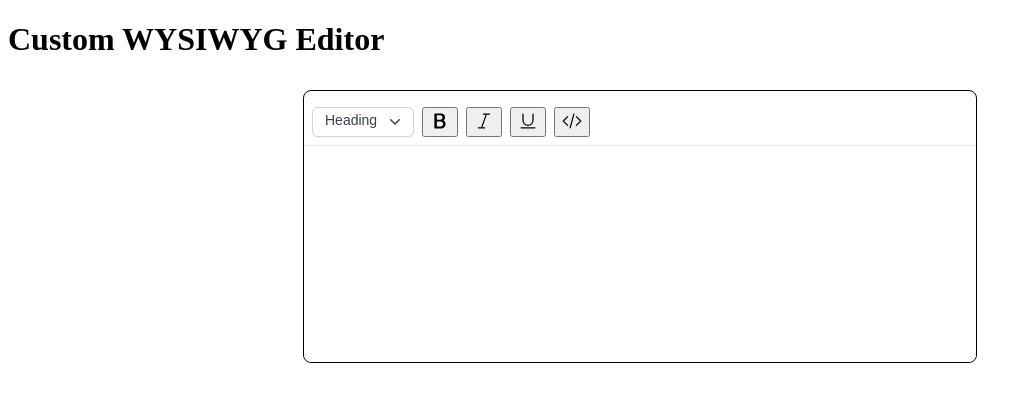
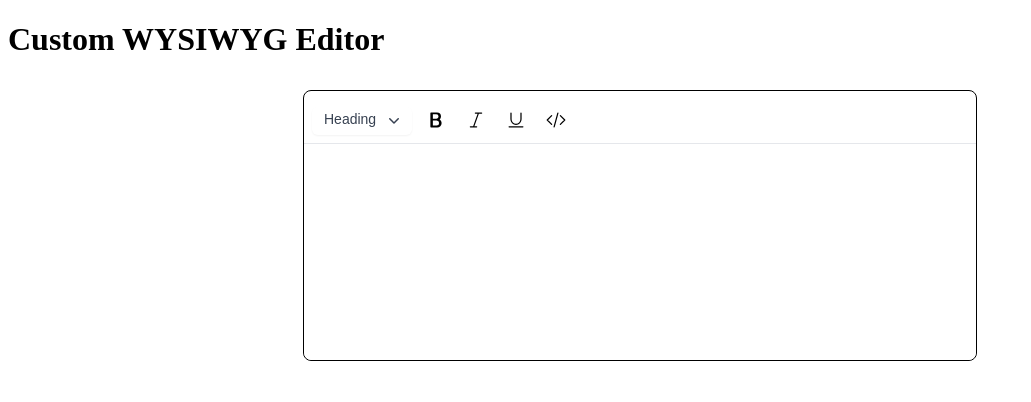
Before and after one commit to vaidikalaya/veditor, a React (Vite) app: page / in a window 1280 px wide. Shown: the top 402 px of the page, without its empty margins (0-1031 px from the left). Built offline with nearby package versions, Linux system fonts and the light colour scheme.

Commit message:
update toolbar button

```diff
--- a/src/index.css
+++ b/src/index.css
@@ -24,6 +24,11 @@
 
 .toolbar > :not([hidden]) ~ :not([hidden]) {
   margin-left: 0.5rem;
+}
+
+.toolbar button{
+  background: none;
+  border: none;
 }
 
 .veditor-area{
```
Also changed, not shown: 1 other file (tests, documents, lock files or other folders).
